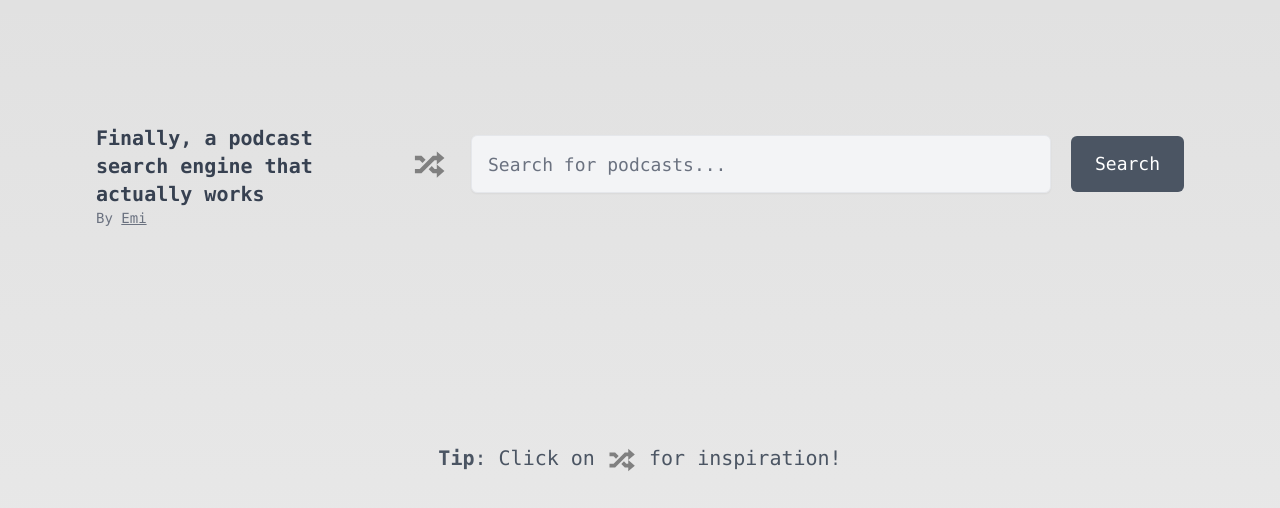
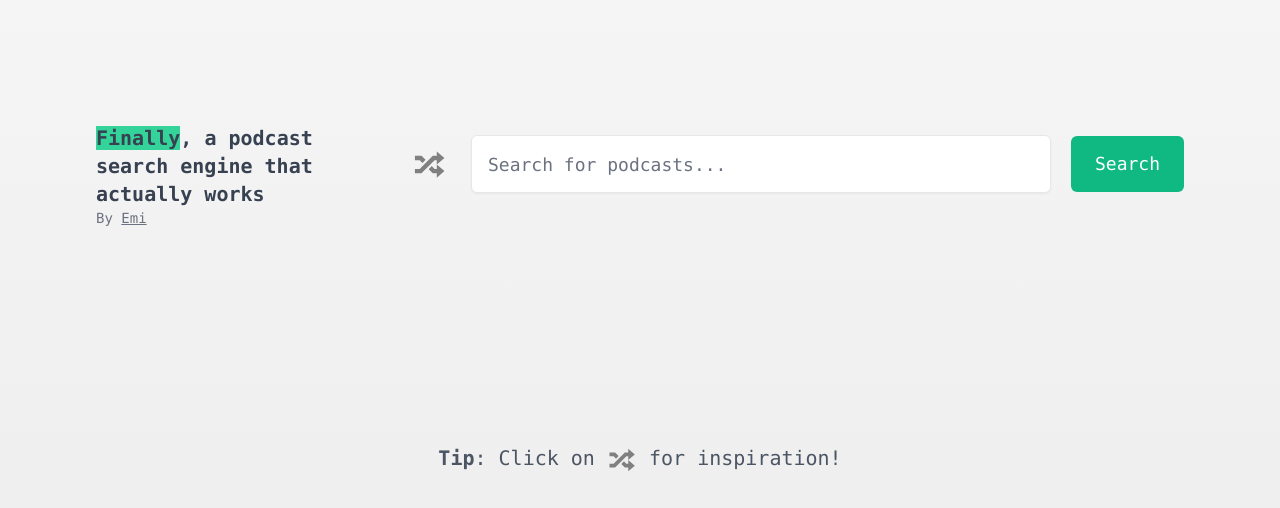
Before and after one commit to technoabsurdist/find-good-podcasts, a Next.js app: page / in a window 1280 px wide. Shown: the top 508 px of the page. Built offline with nearby package versions, Linux system fonts and the light colour scheme.

Commit message:
UI -- Palette Changes

```diff
--- a/src/app/globals.css
+++ b/src/app/globals.css
@@ -4,7 +4,7 @@
 
 :root {
   --foreground-rgb: 0, 0, 0;
-  --background-start-rgb: 225, 225, 225;
+  --background-start-rgb: 245, 245, 245;
   --background-end-rgb: 235, 235, 235;
 }
 
--- a/src/app/page.tsx
+++ b/src/app/page.tsx
@@ -13,7 +13,7 @@ export default function Home() {
         <div className="z-10 mt-1 max-w-7xl w-full flex items-center justify-between font-mono text-sm">
           <div className='flex flex-col max-w-[300px]'>
             <p className='text-gray-700 text-xl font-semibold mr-7 mt-6'>
-              <span className='font-extrabold'>Finally</span>, a podcast search engine that actually works
+              <span className='font-extrabold bg-emerald-400'>Finally</span>, a podcast search engine that actually works
             </p>
             <p className='text-gray-500 text-md'>By <a className='underline' target="_blank" href="https://github.com/technoabsurdist">Emi</a></p>
           </div>
--- a/src/components/podcast-card.tsx
+++ b/src/components/podcast-card.tsx
@@ -52,7 +52,7 @@ export function PodcastCard({title, publishedDate, highlights, url}: PodcastCard
   };
 
   return (
-    <div className="shadow-md shadow-gray-400 bg-white rounded-lg p-6 max-w-md mx-auto" style={{ height: '400px', overflow: 'hidden' }}>
+    <div className="shadow-md shadow-emerald-200 bg-white rounded-lg p-6 max-w-md mx-auto" style={{ height: '400px', overflow: 'hidden' }}>
       <div className="flex flex-col justify-between h-full">
         <div>
           <p className="text-gray-500 text-sm">{formatDate(publishedDate)}</p>
@@ -60,7 +60,6 @@ export function PodcastCard({title, publishedDate, highlights, url}: PodcastCard
             <a href={url} target="_blank">{title}</a>
           </h2>
         </div>
-        {/* <div className="aspect-w-16 aspect-h-9" /> */}
         <div className="" style={{ overflowY: 'auto' }}>
           <p className="text-gray-600">
               {summaryHighlights ? summaryHighlights : "Generating description..."}
--- a/src/components/search.tsx
+++ b/src/components/search.tsx
@@ -65,14 +65,14 @@ export function Search({setResults}: SearchProps) {
         <RandomIcon height='2.5em' fill='gray' />
       </Button>
       <Input
-        className="shadow-sm flex-1 py-7 px-4 rounded-l-md bg-gray-100 dark:bg-gray-800 focus:outline-none !focus:outline-gray-600 text-lg"
+        className="shadow-sm flex-1 py-7 px-4 rounded-l-md bg-white-100 dark:bg-gray-800 focus:outline-none !focus:outline-gray-600 text-lg"
         placeholder="Search for podcasts..."
         type="search"
         value={inputValue}
         onChange={e => setInputValue(e.target.value)}
       />
       <Button
-        className="ml-5 bg-gray-600 hover:bg-gray-800 text-white font-medium py-7 px-6 rounded-r-md text-lg"
+        className="ml-5 bg-emerald-500 hover:bg-emerald-600 text-white font-medium py-7 px-6 rounded-r-md text-lg"
         type="submit"
         onClick={handleSubmit}
       >
@@ -103,7 +103,6 @@ const randomOptions = [
   "The Launch of Tabasco Sauce and Its Spicy Legacy",
   "Che Guevaras Motorcycle Diaries Through South America",
   "The Prohibition Era and the Rise of Speakeasies in America",
-  "Houdinis Death-Defying Escapes and Magic Tricks",
   "The Rediscovery of the Ancient City of Petra",
   "The Psychedelic Renaissance: LSD's Return to Scientific Research",
   "Pablo Escobar's Hippos: A Colombian Legacy",
```
